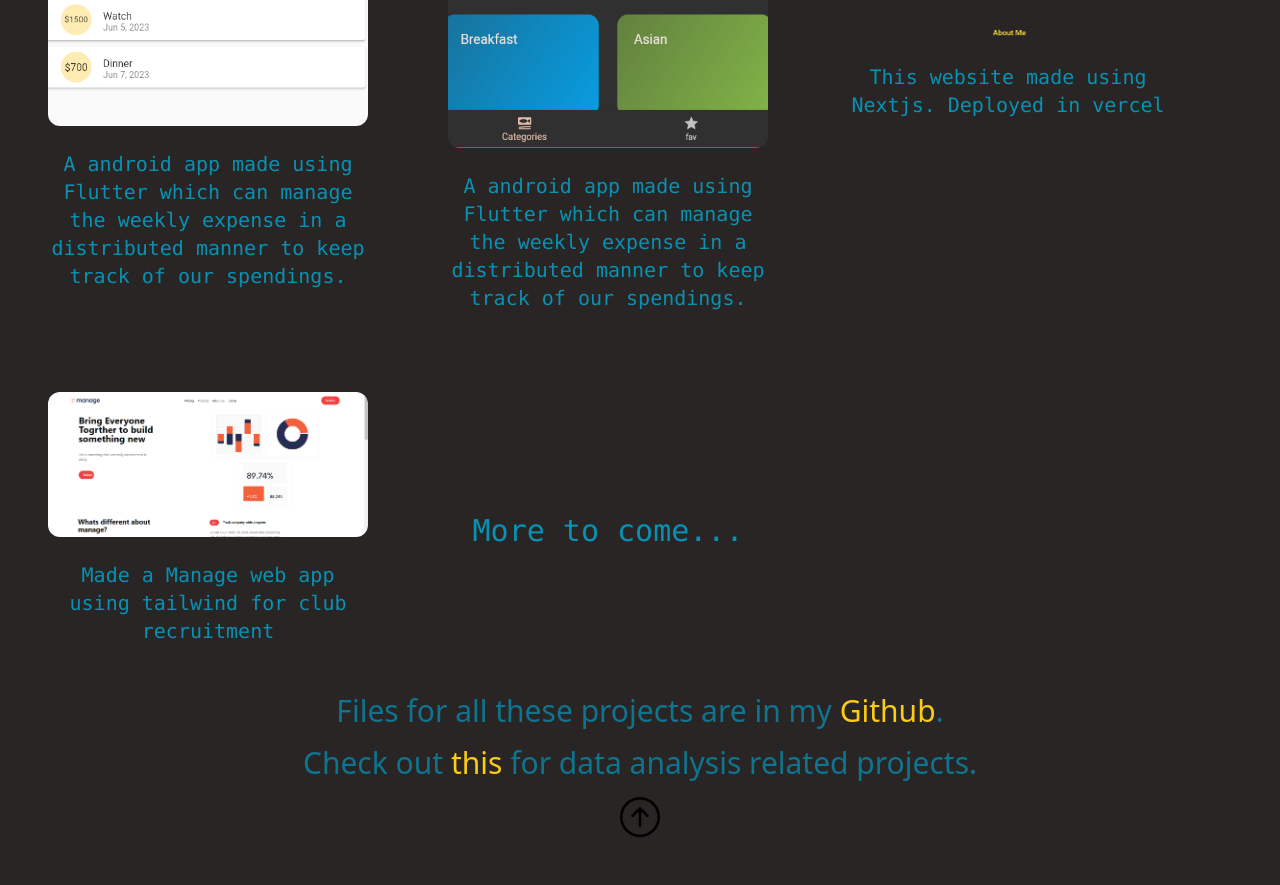
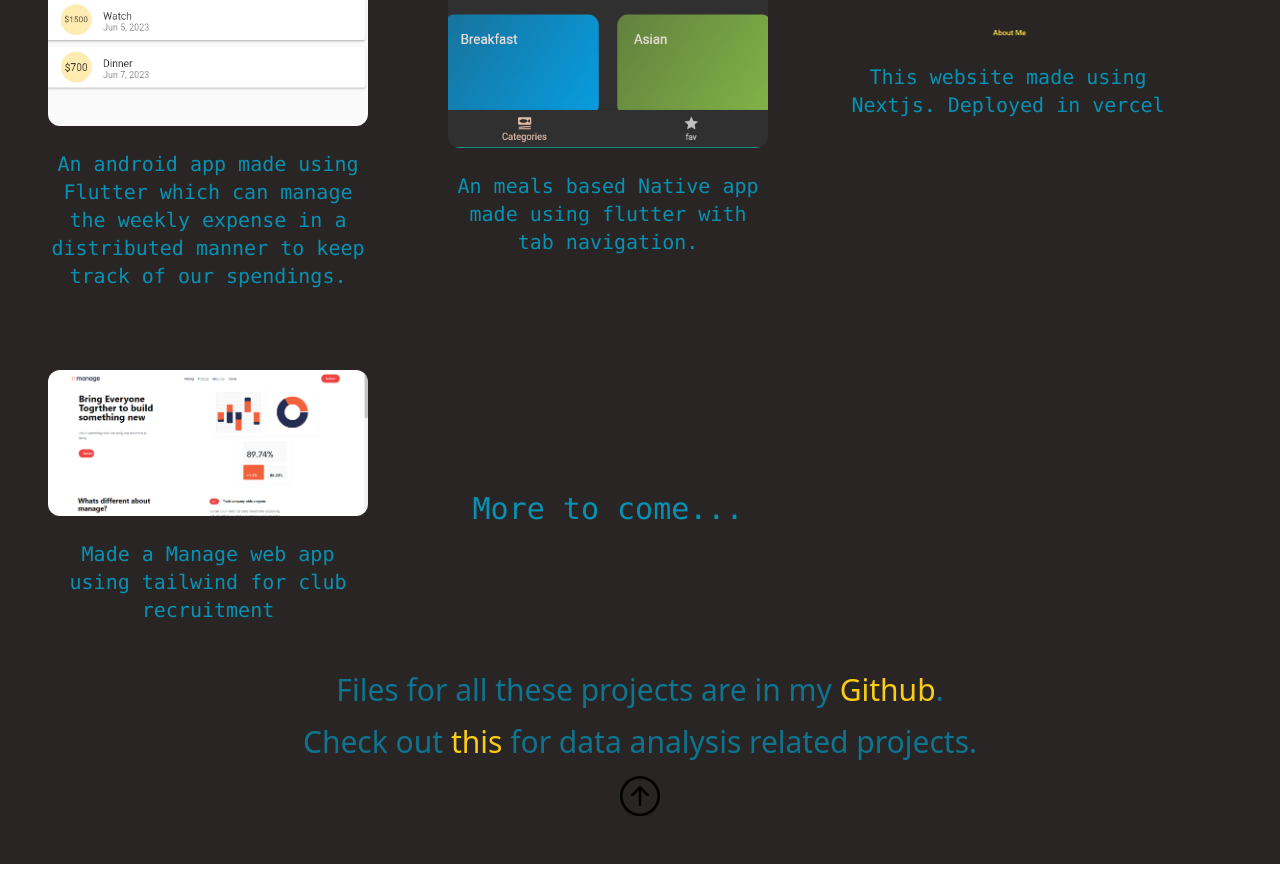
Before and after one commit to Macky151203/my_portfolio, a Next.js app: page /project in a window 1280 px wide. Shown: the part 832-1717 px from the top of the page. After the commit the page ends 1696 px from the top, so only its background shows below. Built offline with nearby package versions, Linux system fonts and the light colour scheme.

Commit message:
made some changes

```diff
--- a/pages/project/index.js
+++ b/pages/project/index.js
@@ -47,11 +47,11 @@ export default function Project(){
             </div>
             <div className="flex flex-col m-10 md:w-80">
                 <Image className="rounded-xl" src={pexp} />
-                <div className="text-center mt-6 text-cyan-600 dark:text-cyan-800 text-xl">A android app made using Flutter which can manage the weekly expense in a distributed manner to keep track of our spendings.</div>
+                <div className="text-center mt-6 text-cyan-600 dark:text-cyan-800 text-xl">An android app made using Flutter which can manage the weekly expense in a distributed manner to keep track of our spendings.</div>
             </div>
             <div className="flex flex-col m-10 md:w-80">
                 <Image className="rounded-xl object-cover" src={meal} />
-                <div className="text-center mt-6 text-cyan-600 dark:text-cyan-800 text-xl">A android app made using Flutter which can manage the weekly expense in a distributed manner to keep track of our spendings.</div>
+                <div className="text-center mt-6 text-cyan-600 dark:text-cyan-800 text-xl">An meals based Native app made using flutter with tab navigation.</div>
             </div>
             <div className="flex flex-col m-10 md:w-80">
                 <Image className="rounded-xl" src={mpf} />
```
